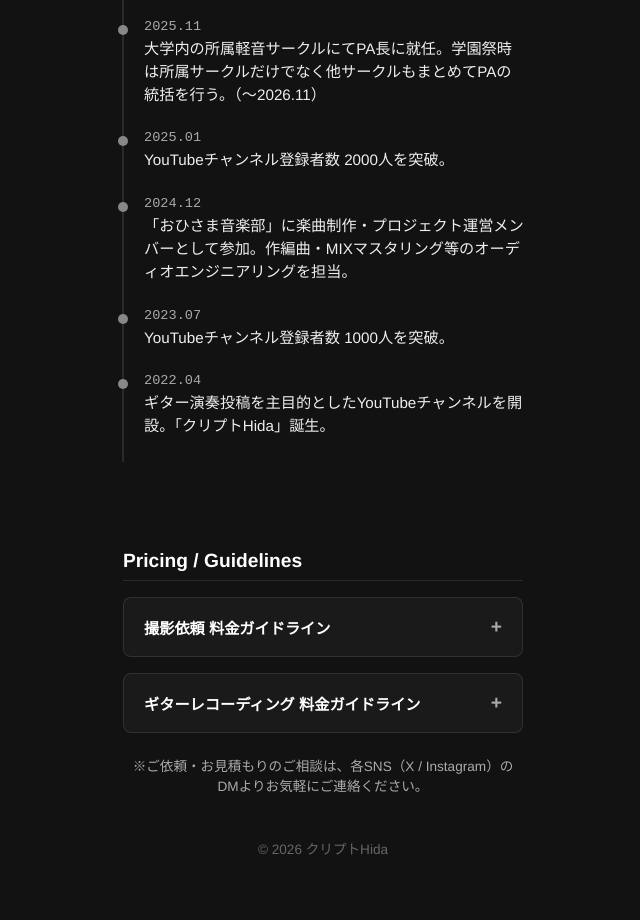
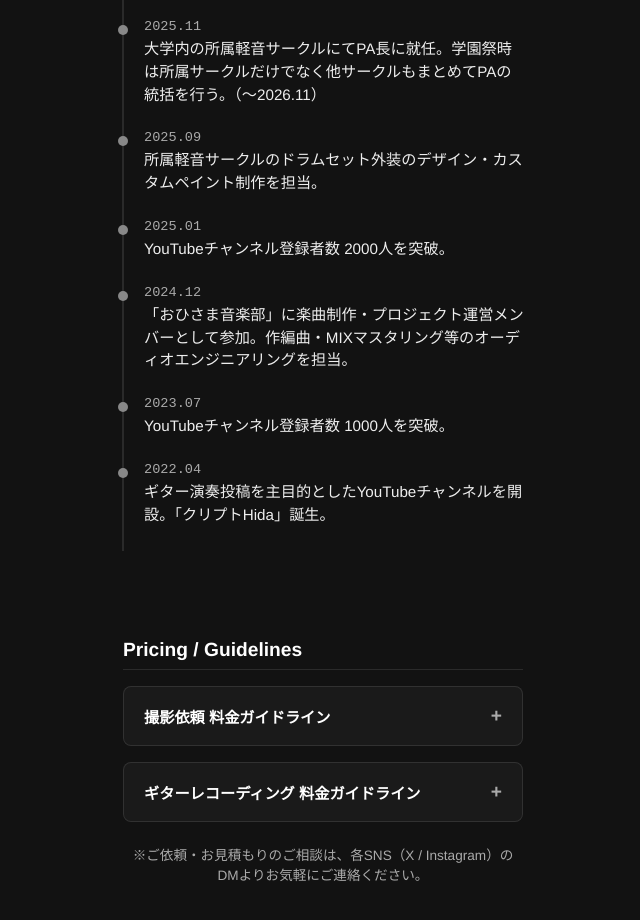
Before and after one commit to Crypto-Hida/my-links, a plain HTML site: page index.html in a window 1280 px wide. Shown: the part 1460-2380 px from the top of the page, without its empty margins (317-957 px from the left). Drawn offline with Linux system fonts and the light colour scheme.

Commit message:
index.html

```diff
--- a/index.html
+++ b/index.html
@@ -511,6 +511,10 @@
             <div class="timeline-content">大学内の所属軽音サークルにてPA長に就任。学園祭時は所属サークルだけでなく他サークルもまとめてPAの統括を行う。（〜2026.11）</div>
         </li>
         <li class="fade-in">
+            <div class="timeline-date">2025.09</div>
+            <div class="timeline-content">所属軽音サークルのドラムセット外装のデザイン・カスタムペイント制作を担当。</div>
+        </li>
+        <li class="fade-in">
             <div class="timeline-date">2025.01</div>
             <div class="timeline-content">YouTubeチャンネル登録者数 2000人を突破。</div>
         </li>
```
